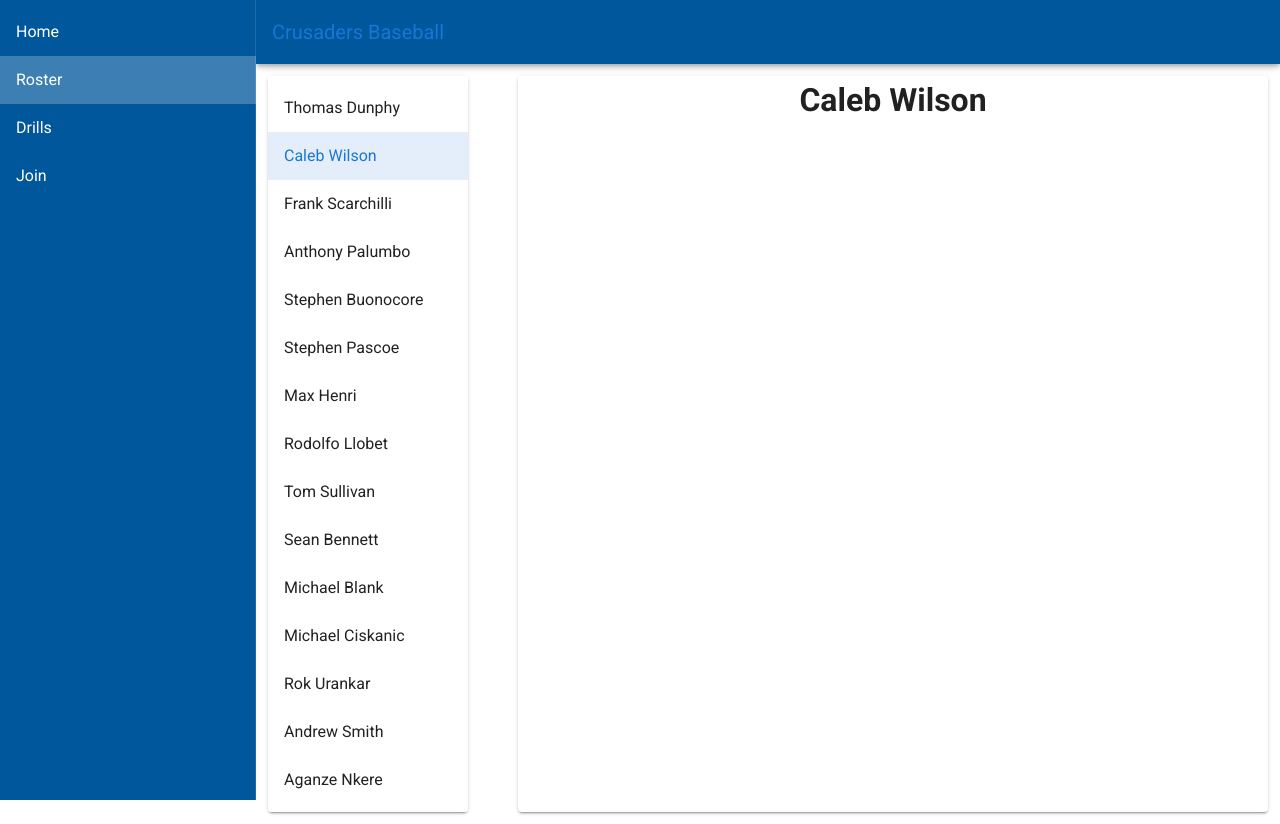
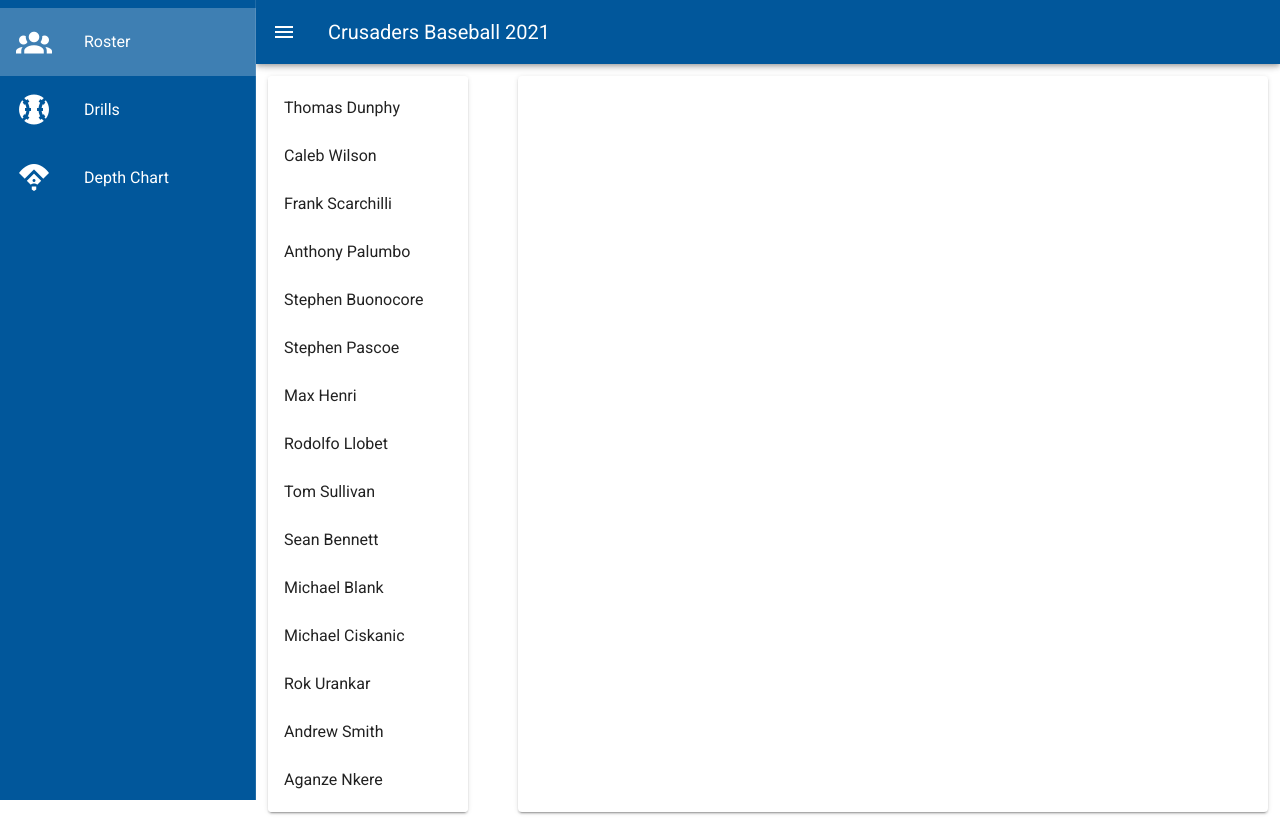
Before and after one commit to gonfalon/Baseball-Helper, a Vue app: page /roster in a window 1280 px wide. Both pictures are taken after a click on the button 28 px from the left and 32 px from the top of the page. Built offline with nearby package versions, Linux system fonts and the light colour scheme.

Commit message:
Nav Overhaul + splitting out player list

```diff
--- a/package.json
+++ b/package.json
@@ -50,9 +50,9 @@
     "rules": {}
   },
   "prettier": {
-    "tabWidth":4,
-    "semi":true,
-    "singleQuote":true
+    "tabWidth": 4,
+    "semi": true,
+    "singleQuote": true
   },
   "browserslist": [
     "> 1%",
--- a/src/App.vue
+++ b/src/App.vue
@@ -1,9 +1,10 @@
 <template>
     <v-app>
         <app-navigation></app-navigation>
-
-        <v-main transition="slide-x-transition">
-            <router-view></router-view>
+        <v-main>
+            <transition name="fade" mode="out-in">
+                <router-view />
+            </transition>
         </v-main>
     </v-app>
 </template>
@@ -21,4 +22,16 @@ export default {
 };
 </script>
 
-<style></style>
+<style>
+.fade-enter-active,
+.fade-leave-active {
+    transition-duration: 0.2s;
+    transition-property: opacity;
+    transition-timing-function: ease;
+}
+
+.fade-enter,
+.fade-leave-active {
+    opacity: 0;
+}
+</style>
--- a/src/components/AppNavigation.vue
+++ b/src/components/AppNavigation.vue
@@ -1,53 +1,44 @@
 <template>
     <span>
-        <v-navigation-drawer
-            app
-            v-model="drawer"
-            class="light-blue darken-4"
-            dark
-            disable-resize-watcher
-        >
+        <v-navigation-drawer v-model="drawer" app color="light-blue darken-4" dark disable-resize-watcher>
         <v-list>
             <v-list-item
-                    v-for="(item, index) in items"
+            v-for="(item, index) in buttons"
             :key="index"
             :to="item.to"
-                    link
-                    @click="drawer = !drawer"
+            @click="drawer=!drawer"
             >
-                    <v-list-item-title>
-                        {{ item.title }}
-                    </v-list-item-title>
-                    <v-divider :key="`divider-${index}`"></v-divider>
+            <v-list-item-icon>
+                <v-icon large color="white">{{ item.icon }}</v-icon>
+            </v-list-item-icon>
+            <v-list-item-content v-text="item.title" />
             </v-list-item>
         </v-list>
         </v-navigation-drawer>
         <v-app-bar app color="light-blue darken-4" dark>
-            <v-app-bar-nav-icon
-                v-if="!drawer"
-                @click="drawer = !drawer"
-            ></v-app-bar-nav-icon>
-            <router-link to="/">
+            <v-app-bar-nav-icon @click="drawer=!drawer" />
             <v-toolbar-title>{{ appTitle }}</v-toolbar-title>
-            </router-link>
         </v-app-bar>
     </span>
 </template>
 
 <script>
+import store from '@/store/index.js';
+
 export default {
     name: 'AppNavigation',
-    data() {
+    data: () => {
         return {
-            appTitle: 'Crusaders Baseball',
             drawer: false,
-            items: [
-                { title: 'Home', to: '/' },
-                { title: 'Roster', to: '/roster' },
-                { title: 'Drills', to: '/drills' },
-                { title: 'Join', to: '/3' }
+            buttons: [
+                { title: 'Roster', to: '/roster', icon: 'mdi-account-group' },
+                { title: 'Drills', to: '/drills', icon: 'mdi-baseball' },
+                { title: 'Depth Chart', to: '/deptchart', icon: 'mdi-baseball-diamond' }
             ]
         };
+    },
+    computed: {
+        appTitle: () => store.state.appTitle
     }
 };
 </script>
--- /dev/null
+++ b/src/components/PlayerList.vue
@@ -0,0 +1,41 @@
+<template>
+    <v-card class="rosterList">
+        <v-list>
+            <v-list-item-group v-model="playerId"
+                color="primary"
+            >
+                <v-list-item v-for="(player, index) in roster" :key="index" @click="playerSelected(index)">
+                    <v-list-item-content>
+                        <v-list-item-title>{{ player }}</v-list-item-title>
+                    </v-list-item-content>
+                </v-list-item>
+            </v-list-item-group>
+        </v-list>
+    </v-card>
+</template>
+
+<script>
+import store from '@/store/index.js';
+
+export default {
+    name: 'PlayerList',
+    data: () => {
+        return { playerId: store.state.selectedPlayer };
+    },
+    computed: {
+        roster: () => store.state.roster
+    },
+    methods: {
+        playerSelected: (playerId) => {
+            store.commit('selectPlayer', playerId)
+        }
+    }
+};
+</script>
+
+<style scoped>
+.rosterList {
+    width: 20%;
+    height: 90%;
+}
+</style>
--- a/src/router/index.js
+++ b/src/router/index.js
@@ -1,7 +1,6 @@
 import Vue from 'vue';
 import VueRouter from 'vue-router';
 import Roster from '@/views/Roster';
-import Home from '@/views/Home';
 
 Vue.use(VueRouter);
 
@@ -11,7 +10,6 @@ const routes = [
     {
         path: '/',
         name: 'home',
-        component: Home
     },
     {
         path: '/roster',
@@ -22,7 +20,7 @@ const routes = [
         path: '/drills',
         name: 'drills',
         beforeEnter: () => {
-            if (!win) {
+            if (!win || win.closed) {
                 win = window.open('https://baseball-tutorials.com');
             } else {
                 win.focus();
--- a/src/store/index.js
+++ b/src/store/index.js
@@ -5,6 +5,8 @@ Vue.use(Vuex);
 
 export default new Vuex.Store({
     state: {
+        appTitle: 'Crusaders Baseball 2021',
+        selectedPlayer: null,
         roster: [
             'Thomas Dunphy',
             'Caleb Wilson',
@@ -21,10 +23,14 @@ export default new Vuex.Store({
             'Rok Urankar',
             'Andrew Smith',
             'Aganze Nkere'
-
         ]
     },
-    mutations: {},
+    mutations: {
+        selectPlayer(state, id)
+        {
+            state.selectedPlayer = id;
+        }
+    },
     actions: {},
     modules: {}
 });
--- a/src/views/Home.vue
+++ /dev/null
@@ -1,10 +0,0 @@
-<template>
-    <span>Hello</span>
-</template>
-
-<script>
-export default {
-    components: {},
-    name: 'Home'
-};
-</script>
--- a/src/views/Roster.vue
+++ b/src/views/Roster.vue
@@ -1,20 +1,6 @@
 <template>
     <v-container class="d-flex flex-row align-left">
-        <v-card class="rosterList">
-            <v-list>
-                <v-list-item-group v-model="selectedPlayer" color="primary">
-                    <v-list-item
-                        v-for="(player, index) in roster"
-                        :key="index"
-                        @click="selectedPlayer = index"
-                    >
-                        <v-list-item-content>
-                            <v-list-item-title>{{ player }}</v-list-item-title>
-                        </v-list-item-content>
-                    </v-list-item>
-                </v-list-item-group>
-            </v-list>
-        </v-card>
+        <player-list v-model="selectedPlayer" />
         <v-spacer></v-spacer>
         <v-card class="detail">
             <h1>{{ roster[selectedPlayer] }}</h1>
@@ -24,25 +10,20 @@
 
 <script>
 import store from '@/store/index.js';
+import PlayerList from '@/components/PlayerList';
 
 export default {
-    name: 'Template',
-    data: () => {
-        return { selectedPlayer: 1 };
-    },
+    name: 'Roster',
+    components: { PlayerList },
     computed: {
-        roster: () => store.state.roster
+        roster: () => store.state.roster,
+        selectedPlayer: () => store.state.selectedPlayer
     }
 };
 </script>
 
 <style scoped>
-.rosterList {
-    width: 20%;
-    height: 90%;
-}
-.detail
-{
+.detail {
     width: 75%;
     min-height: 75%;
     text-align: center;
```
Also changed, not shown: src/components/HomeHero.vue (deleted, +0 -37 lines), 1 other file (tests, documents, lock files or other folders). Lines whose indentation alone changed are shown as unchanged.
